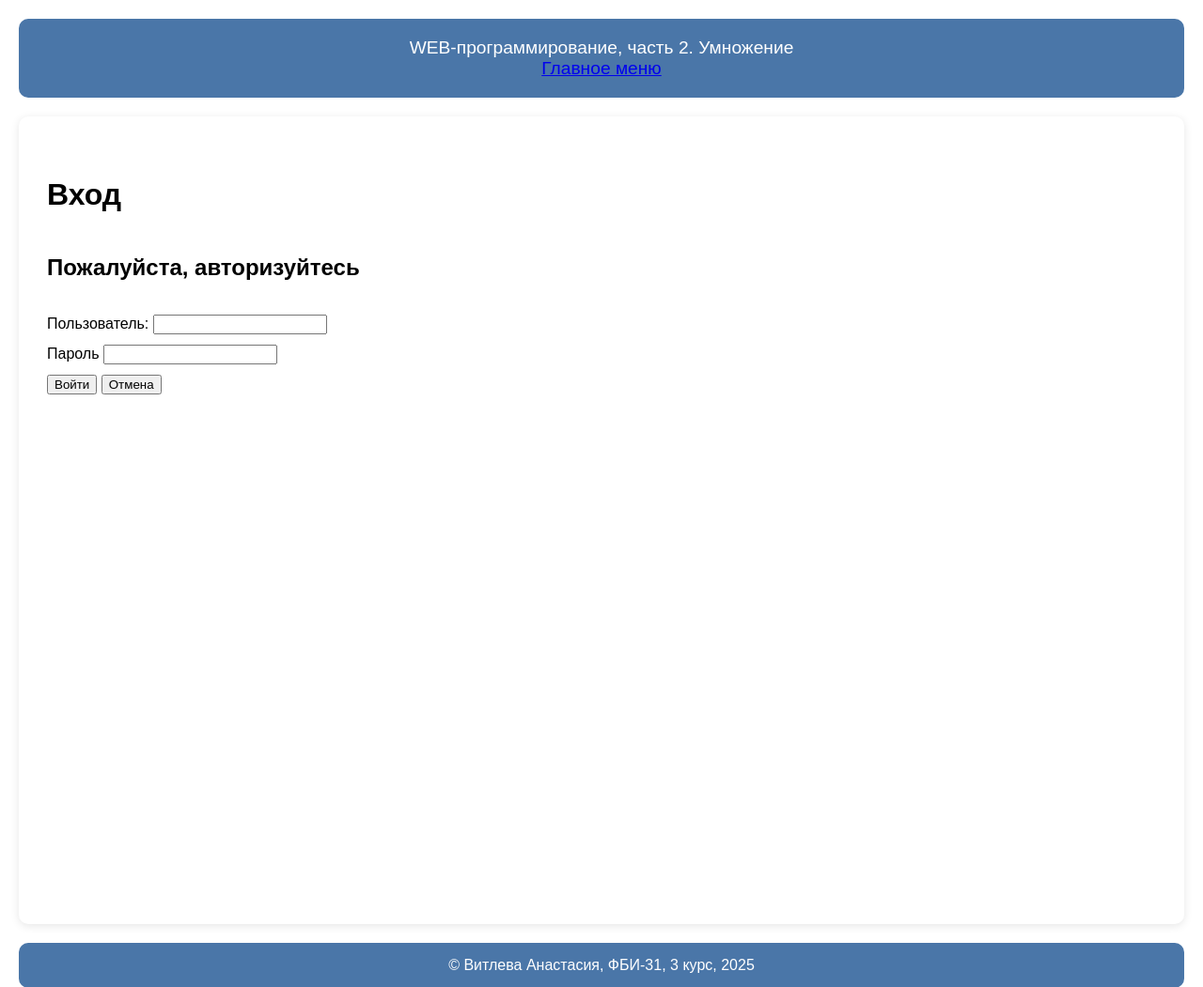
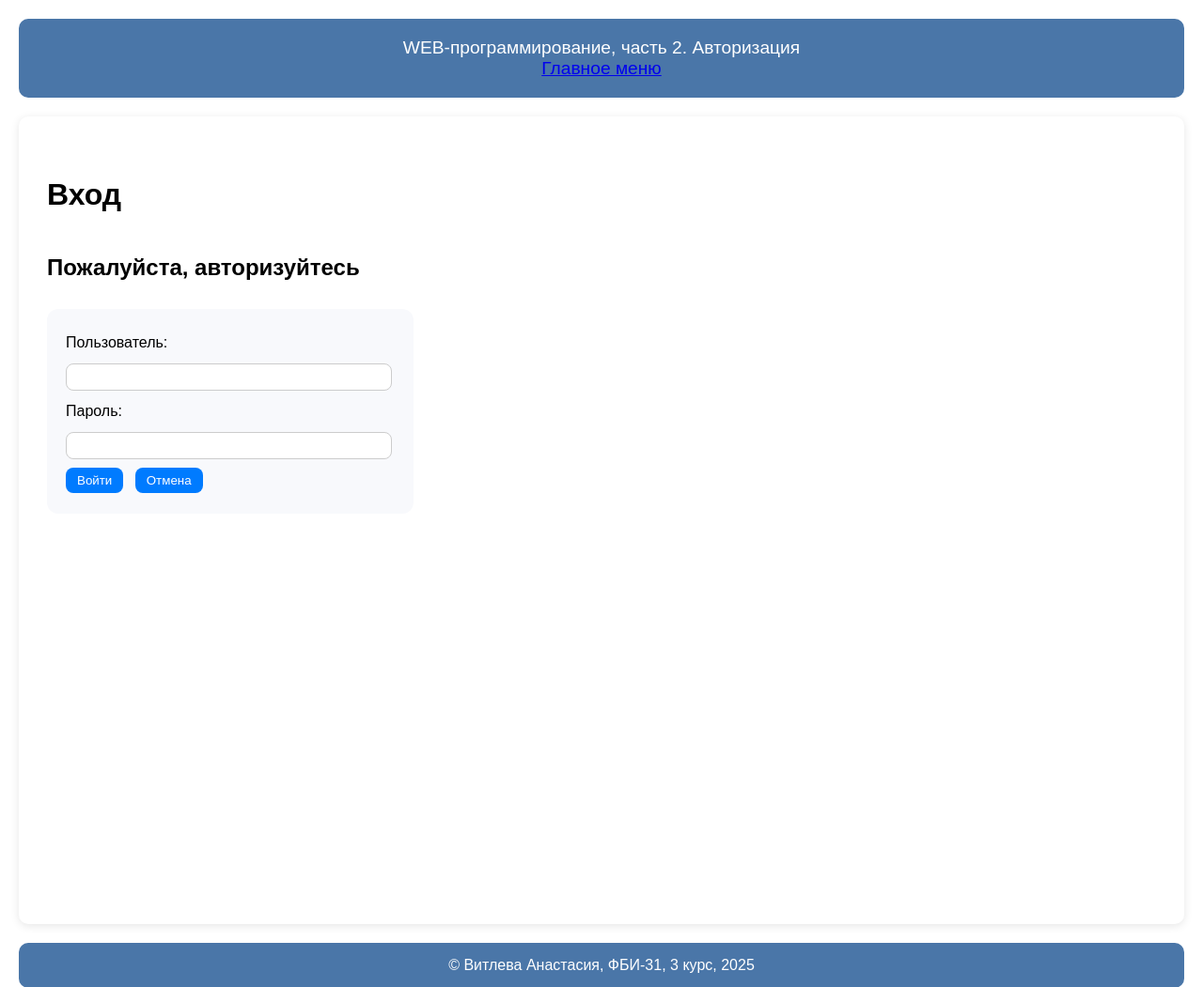
Before and after one commit to vitleva/5_semestr, a Flask app: page /lab4/login in a window 1280 px wide. Shown: the top 1051 px of the page at 94% size. Run offline with Flask 3, Linux system fonts and the light colour scheme.

Commit message:
Улучшения авторизации

```diff
--- a/lab4.py
+++ b/lab4.py
@@ -98,35 +98,47 @@ def tree():
     return redirect('/lab4/tree')
 
 users = [
-    {'login': 'alex', 'password': '123'},
-    {'login': 'bob', 'password': '555'},
-    {'login': 'vitleva', 'password': '666'},
-    {'login': 'lame', 'password': '444'}
+    {'login': 'alex', 'password': '123', 'name': 'Алексей Смирнов', 'gender': 'm'},
+    {'login': 'bob', 'password': '555', 'name': 'Роберт Браун', 'gender': 'm'},
+    {'login': 'vitleva', 'password': '666', 'name': 'Анастасия Витлева', 'gender': 'f'},
+    {'login': 'lame', 'password': '444', 'name': 'Лариса Мельникова', 'gender': 'f'}
 ]
 
-@lab4.route('/lab4/login', methods = ['GET', 'POST'])
+@lab4.route('/lab4/login', methods=['GET', 'POST'])
 def login():
     if request.method == 'GET':
         if 'login' in session:
             authorized = True
             login = session['login']
+            # ищем имя по логину
+            user = next((u for u in users if u['login'] == login), None)
+            name = user['name'] if user else login
         else:
             authorized = False
             login = ''
-        return render_template("lab4/login.html", authorized=authorized, login=login)
+            name = ''
+        return render_template('lab4/login.html', authorized=authorized, login=login, name=name)
 
-    login = request.form.get('login')
-    password = request.form.get('password')
+    login_input = request.form.get('login', '').strip()
+    password_input = request.form.get('password', '').strip()
+
+    # Проверка на пустые поля
+    if not login_input:
+        error = 'Не введён логин'
+        return render_template('lab4/login.html', error=error, authorized=False, login='')
+    if not password_input:
+        error = 'Не введён пароль'
+        return render_template('lab4/login.html', error=error, authorized=False, login=login_input)
 
     for user in users:
-        if login == user['login'] and password == user['password']:
-            session['login'] = login
+        if login_input == user['login'] and password_input == user['password']:
+            session['login'] = login_input
             return redirect('/lab4/login')
 
     error = 'Неверные логин и/или пароль'
-    return render_template('lab4/login.html', error=error, authorized=False)
+    return render_template('lab4/login.html', error=error, authorized=False, login=login_input)
 
-@lab4.route('/lab4/logout', methods = ['POST'])
+@lab4.route('/lab4/logout', methods=['POST'])
 def logout():
     session.pop('login', None)
     return redirect('/lab4/login')
--- a/templates/lab4/login.html
+++ b/templates/lab4/login.html
@@ -1,34 +1,86 @@
 {% extends "base.html" %}
 
-{% block lab %}Умножение{% endblock %}
+{% block lab %}Авторизация{% endblock %}
 
 {% block main %}
     {% if authorized %}
-        <h1>Добро пожаловать, {{ login }}!</h1>
+        <h1>
+            {% if name %}
+                Добро пожаловать, {{ name }}!
+            {% else %}
+                Добро пожаловать, {{ login }}!
+            {% endif %}
+        </h1>
         <div>
             <form action="/lab4/logout" method="post">
-                <button>Выход</button>
+                <button class="logout-btn">Выход</button>
             </form>
         </div>
     {% else %}
         <h1>Вход</h1>
         <h2>Пожалуйста, авторизуйтесь</h2>
-        <form method="post">
+        <form method="post" class="login-form">
             <div>
                 <label for="login">Пользователь:</label>
-                <input type="text" id="login" name="login">
+                <input type="text" id="login" name="login" value="{{ login }}">
             </div>
             <div>
-                <label for="password">Пароль</label>
-                <input type="password" id="password" name="password">
+                <label for="password">Пароль:</label>
+                <input type="password" id="password" name="password" value="">
             </div>
-            <div>
-                {{ error }}
-            </div>
+            {% if error %}
+                <p class="error-msg">{{ error }}</p>
+            {% endif %}
             <div>
                 <button type="submit">Войти</button>
                 <button type="reset">Отмена</button>
             </div>
         </form>
     {% endif %}
+
+    <style>
+        .login-form {
+            background: #f8f9fc;
+            padding: 20px;
+            border-radius: 12px;
+            max-width: 350px;
+            margin-top: 20px;
+        }
+        .login-form input {
+            margin: 6px 0;
+            padding: 6px;
+            width: 95%;
+            border: 1px solid #ccc;
+            border-radius: 8px;
+        }
+        .login-form button {
+            background-color: #007bff;
+            color: white;
+            border: none;
+            border-radius: 8px;
+            padding: 6px 12px;
+            margin-right: 8px;
+            cursor: pointer;
+        }
+        .login-form button:hover {
+            background-color: #0056b3;
+        }
+        .logout-btn {
+            background: #ff4d4d;
+            border: none;
+            padding: 6px 12px;
+            border-radius: 8px;
+            color: white;
+            cursor: pointer;
+        }
+        .logout-btn:hover {
+            background: #cc0000;
+        }
+        .error-msg {
+            color: #d60000;
+            font-weight: bold;
+            font-style: italic;
+            margin: 10px 0;
+        }
+    </style>
 {% endblock %}
```
